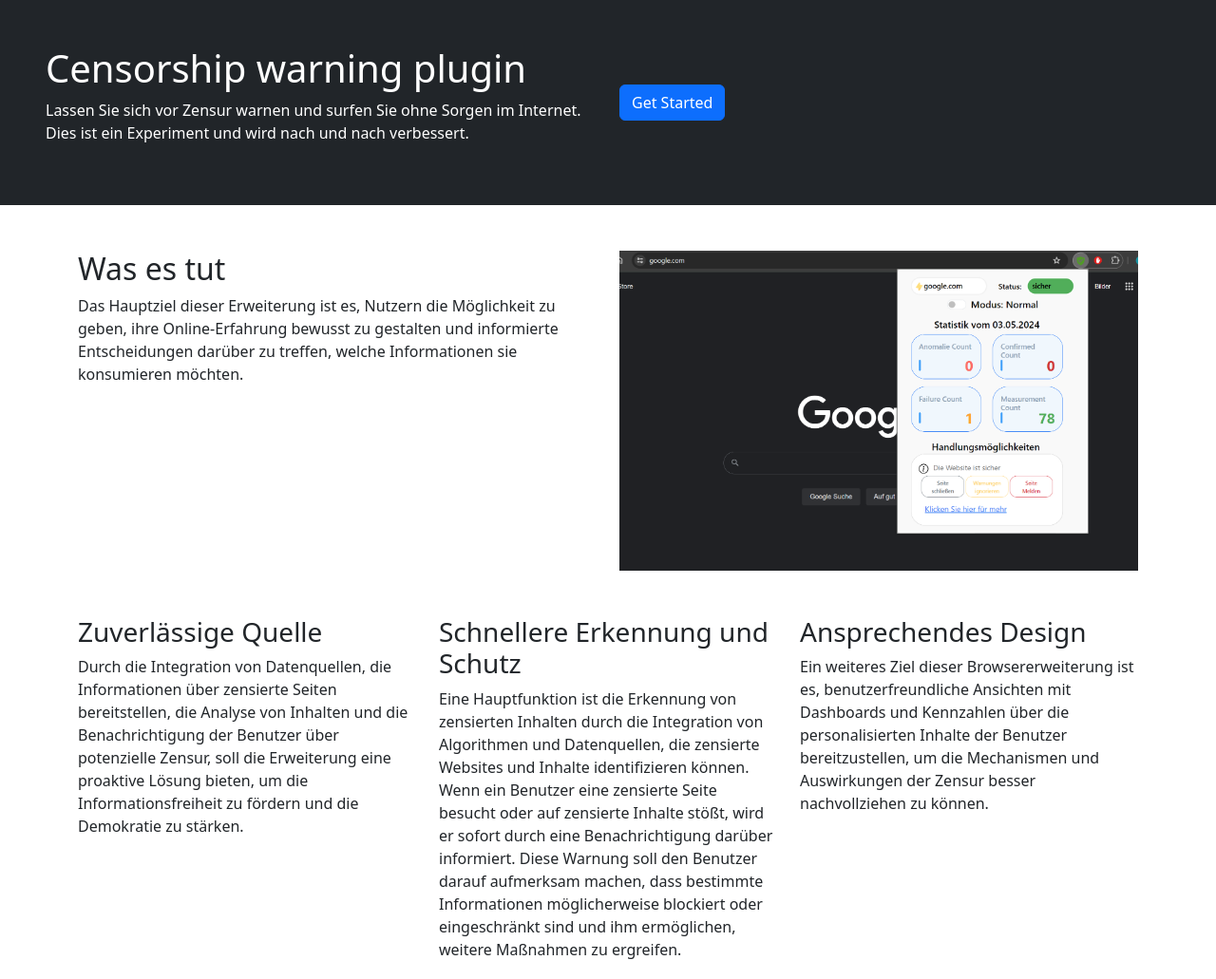
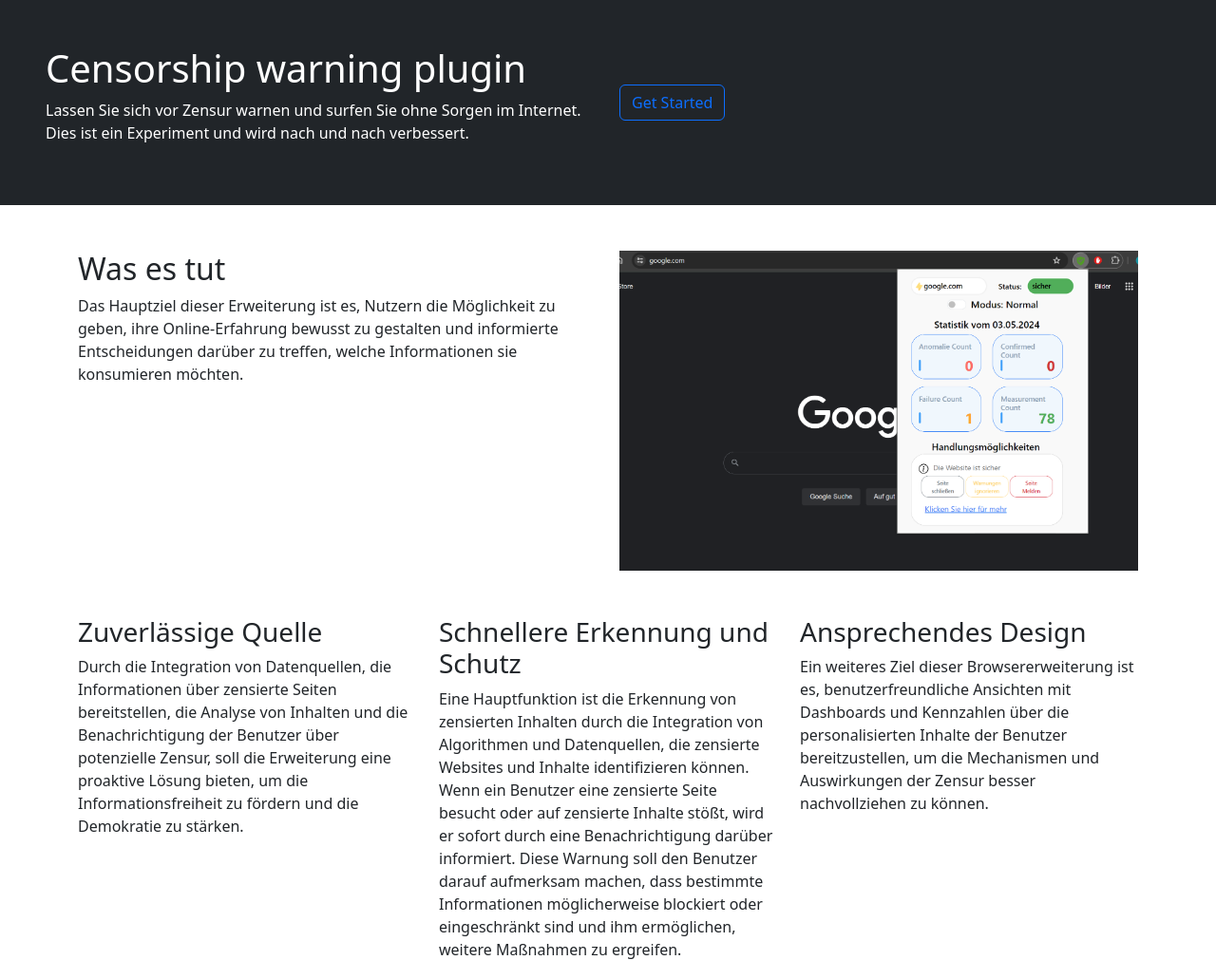
Before and after one commit to erpi3510/db-data, a website: page Public/index.html in a window 1280 px wide. Shown: the top 1031 px of the page at 95% size. Drawn offline with nearby package versions, Linux system fonts and the light colour scheme.

Commit message:
outline btn

```diff
--- a/Public/index.css
+++ b/Public/index.css
@@ -1,3 +1,7 @@
-.rounded{
+.rounded {
     border-radius:50% !important;
 }
+
+/* .btn-outline-primary {
+    --bs-btn-hover-bg:  #343a40  !important;
+} */
--- a/Public/index.html
+++ b/Public/index.html
@@ -17,7 +17,7 @@
                     <p>Lassen Sie sich vor Zensur warnen und surfen Sie ohne Sorgen im Internet. Dies ist ein Experiment und wird nach und nach verbessert.</p>
                 </div>
                 <div class="col-md-6 text-right d-flex align-items-center">
-                    <a href="https://chromewebstore.google.com/detail/censorship-warning-plugin/oadmadeplabilgbadnogojcbapdhmpan?hl=de&authuser=0" target="_blank" class="btn btn-primary me-3">Get Started</a>
+                    <a href="https://chromewebstore.google.com/detail/censorship-warning-plugin/oadmadeplabilgbadnogojcbapdhmpan?hl=de&authuser=0" target="_blank" class="btn btn-outline-primary">Get Started</a>
 
                 </div>
             </div>
```
